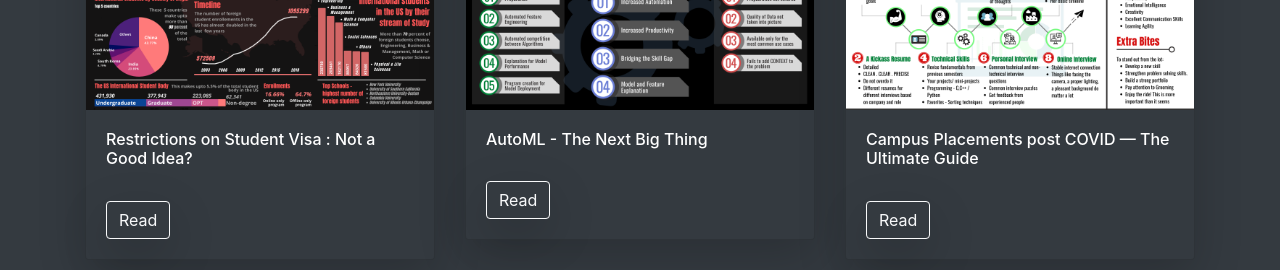
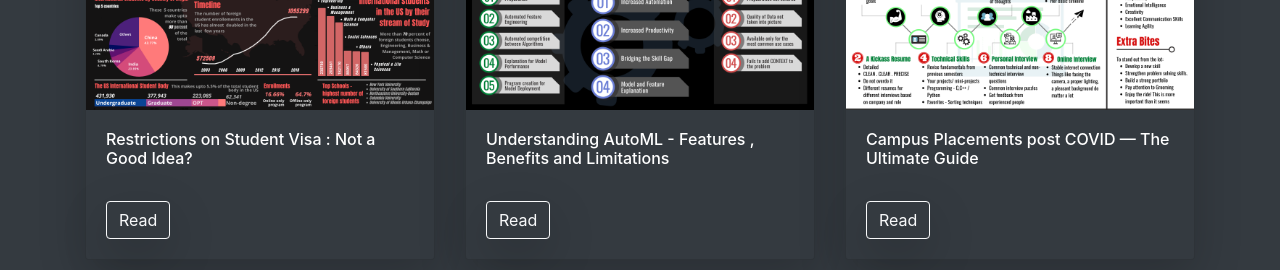
Before and after one commit to aditya-ayyagari97/aditya-ayyagari97.github.io, a plain HTML site: page index.html in a window 1280 px wide. Shown: the part 2520-2790 px from the top of the page. Drawn offline with nearby package versions, Linux system fonts and the light colour scheme.

Commit message:
updated 09-08-2020

```diff
--- a/index.html
+++ b/index.html
@@ -241,7 +241,7 @@
               <div class="card mb-4 box-shadow shadow-lg bg-dark">
                 <img class="card-img-top" src="images/thumbnails/aml.png" alt="Card image cap">
                 <div class="card-body">
-                  <h6 class="card-text text-white">AutoML - The Next Big Thing</h6>
+                  <h6 class="card-text text-white">Understanding AutoML - Features , Benefits and Limitations</h6>
                   <br>
 				  <div class="d-flex justify-content-between align-items-center">
 
```
